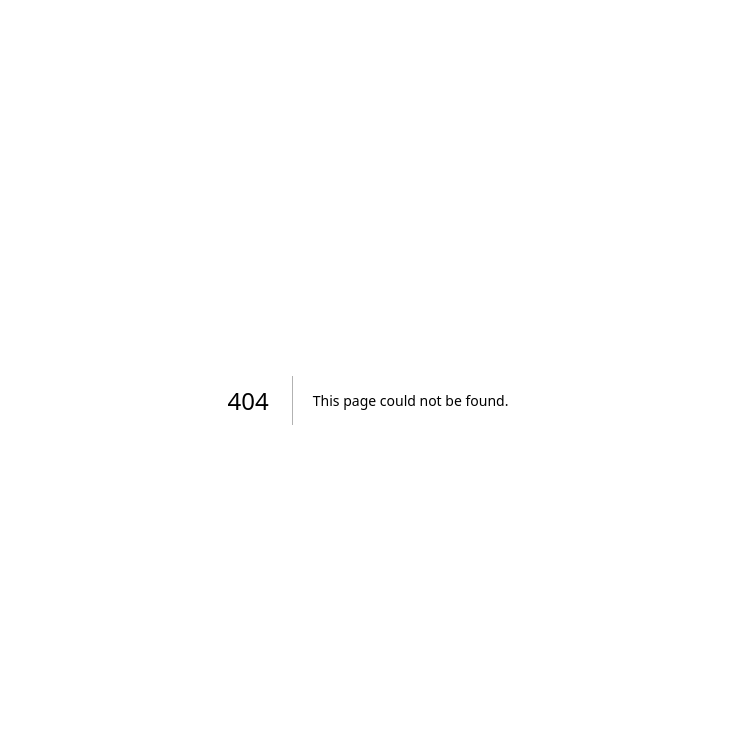
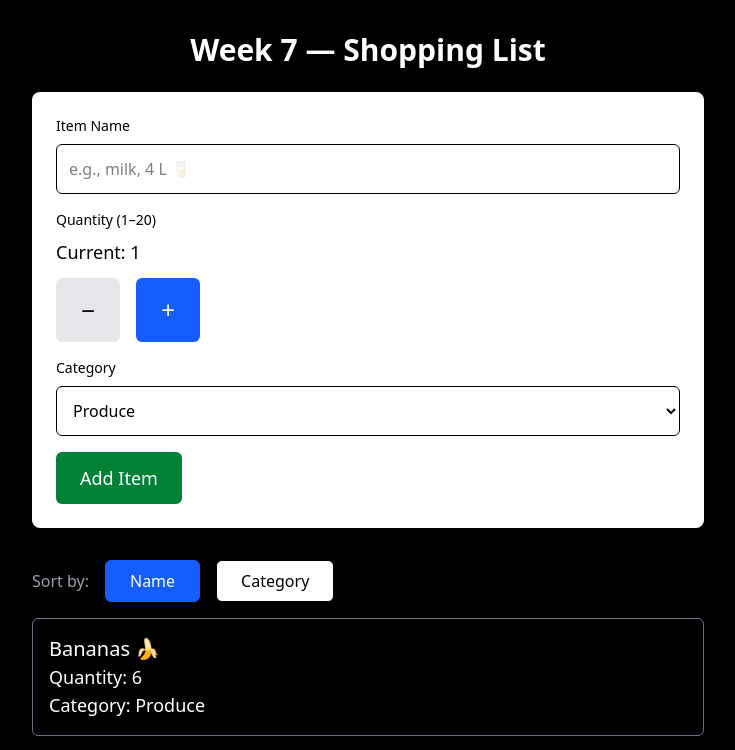
Before and after one commit to Paras10M/cprg306-assignments, a Next.js app: page /week-7 in a window 1280 px wide. Before the commit this address had no page. Shown: the top 750 px of the page, without its empty margins (272-1007 px from the left). Built offline with nearby package versions, Linux system fonts and the light colour scheme.

Commit message:
Add Week 7 Shopping List assignment

```diff
--- a/app/page.tsx
+++ b/app/page.tsx
@@ -32,15 +32,20 @@ export default function HomePage() {
           </Link>
         </p>
 
-        {/* ✅ Week 6 link added */}
         <p>
           <Link href="/week-6" className="underline hover:text-gray-300">
             Go to Week 6 Assignment
           </Link>
         </p>
 
+        {/* ✅ Week 7 link */}
+        <p>
+          <Link href="/week-7" className="underline hover:text-gray-300">
+            Go to Week 7 Assignment
+          </Link>
+        </p>
+
         {/* Optional future weeks */}
-        <p className="text-gray-500">Go to Week 7 →</p>
         <p className="text-gray-500">Go to Week 8 →</p>
       </nav>
 
--- /dev/null
+++ b/app/week-7/item-list.js
@@ -0,0 +1,57 @@
+"use client";
+
+import { useMemo, useState } from "react";
+import Item from "./item";
+
+export default function ItemList({ items }) {
+  const [sortBy, setSortBy] = useState("name"); // "name" | "category"
+
+  const sortedItems = useMemo(() => {
+    const copy = [...items]; // IMPORTANT: don't mutate props
+
+    if (sortBy === "name") {
+      copy.sort((a, b) => a.name.localeCompare(b.name));
+    } else {
+      // Sort by category, then by name (nice UX)
+      copy.sort((a, b) => {
+        const c = a.category.localeCompare(b.category);
+        if (c !== 0) return c;
+        return a.name.localeCompare(b.name);
+      });
+    }
+
+    return copy;
+  }, [items, sortBy]);
+
+  return (
+    <section className="mt-8">
+      <div className="flex items-center gap-4 mb-4">
+        <span className="text-gray-400">Sort by:</span>
+
+        <button
+          className={`px-6 py-2 rounded-md border ${
+            sortBy === "name" ? "bg-blue-600 border-blue-600" : "bg-white text-black"
+          }`}
+          onClick={() => setSortBy("name")}
+        >
+          Name
+        </button>
+
+        <button
+          className={`px-6 py-2 rounded-md border ${
+            sortBy === "category" ? "bg-blue-600 border-blue-600" : "bg-white text-black"
+          }`}
+          onClick={() => setSortBy("category")}
+        >
+          Category
+        </button>
+      </div>
+
+      <ul className="space-y-4">
+        {sortedItems.map((item) => (
+          <Item key={item.id} item={item} />
+        ))}
+      </ul>
+    </section>
+  );
+}
--- /dev/null
+++ b/app/week-7/item.js
@@ -0,0 +1,11 @@
+"use client";
+
+export default function Item({ item }) {
+  return (
+    <li className="border border-gray-500 rounded-md p-4">
+      <p className="text-xl capitalize">{item.name}</p>
+      <p className="text-lg">Quantity: {item.quantity}</p>
+      <p className="text-lg capitalize">Category: {item.category}</p>
+    </li>
+  );
+}
--- /dev/null
+++ b/app/week-7/items.json
@@ -0,0 +1,14 @@
+[
+    { "id": "1", "name": "bananas 🍌", "quantity": 6, "category": "produce" },
+    { "id": "2", "name": "bread 🍞", "quantity": 2, "category": "bakery" },
+    { "id": "3", "name": "broccoli 🥦", "quantity": 3, "category": "produce" },
+    { "id": "4", "name": "chicken breasts, 1 kg 🍗", "quantity": 1, "category": "meat" },
+    { "id": "5", "name": "dish soap 🍽️", "quantity": 1, "category": "household" },
+    { "id": "6", "name": "eggs, dozen 🥚", "quantity": 2, "category": "dairy" },
+    { "id": "7", "name": "hand soap 🧼", "quantity": 4, "category": "household" },
+    { "id": "8", "name": "milk, 4 L 🥛", "quantity": 1, "category": "dairy" },
+    { "id": "9", "name": "paper towels, 6 pack", "quantity": 1, "category": "household" },
+    { "id": "10", "name": "pasta sauce 🍝", "quantity": 3, "category": "canned goods" },
+    { "id": "11", "name": "spaghetti, 454 g 🍝", "quantity": 2, "category": "dry goods" },
+    { "id": "12", "name": "toilet paper, 12 pack 🧻", "quantity": 1, "category": "household" }
+  ]
--- /dev/null
+++ b/app/week-7/new-item.js
@@ -0,0 +1,110 @@
+"use client";
+
+import { useState } from "react";
+
+function makeId() {
+  // Best option if available:
+  if (typeof crypto !== "undefined" && crypto.randomUUID) return crypto.randomUUID();
+  // Fallback:
+  return Math.random().toString(36).slice(2, 11);
+}
+
+export default function NewItem({ onAddItem }) {
+  const [name, setName] = useState("");
+  const [quantity, setQuantity] = useState(1);
+  const [category, setCategory] = useState("produce");
+
+  function handleSubmit(e) {
+    e.preventDefault();
+
+    const cleanedName = name.trim();
+    if (!cleanedName) return;
+
+    const item = {
+      id: makeId(),
+      name: cleanedName,
+      quantity,
+      category,
+    };
+
+    onAddItem(item);
+
+    setName("");
+    setQuantity(1);
+    setCategory("produce");
+  }
+
+  return (
+    <form
+      onSubmit={handleSubmit}
+      className="w-full bg-white text-black p-6 rounded-lg shadow-md space-y-4"
+    >
+      <div>
+        <label className="block mb-2 text-sm font-medium" htmlFor="name">
+          Item Name
+        </label>
+        <input
+          id="name"
+          className="w-full border rounded-md p-3"
+          placeholder="e.g., milk, 4 L 🥛"
+          value={name}
+          onChange={(e) => setName(e.target.value)}
+        />
+      </div>
+
+      <div>
+        <p className="block mb-2 text-sm font-medium">Quantity (1–20)</p>
+        <p className="mb-3 text-lg">Current: {quantity}</p>
+
+        <div className="flex gap-4">
+          <button
+            type="button"
+            className="w-16 h-16 rounded-md bg-gray-200 text-2xl"
+            onClick={() => setQuantity((q) => Math.max(1, q - 1))}
+          >
+            −
+          </button>
+
+          <button
+            type="button"
+            className="w-16 h-16 rounded-md bg-blue-600 text-white text-2xl"
+            onClick={() => setQuantity((q) => Math.min(20, q + 1))}
+          >
+            +
+          </button>
+        </div>
+      </div>
+
+      <div>
+        <label className="block mb-2 text-sm font-medium" htmlFor="category">
+          Category
+        </label>
+        <select
+          id="category"
+          className="w-full border rounded-md p-3"
+          value={category}
+          onChange={(e) => setCategory(e.target.value)}
+        >
+          <option value="produce">Produce</option>
+          <option value="dairy">Dairy</option>
+          <option value="bakery">Bakery</option>
+          <option value="meat">Meat</option>
+          <option value="frozen">Frozen</option>
+          <option value="canned">Canned Goods</option>
+          <option value="dry">Dry Goods</option>
+          <option value="beverages">Beverages</option>
+          <option value="snacks">Snacks</option>
+          <option value="household">Household</option>
+          <option value="other">Other</option>
+        </select>
+      </div>
+
+      <button
+        type="submit"
+        className="bg-green-700 hover:bg-green-600 text-white px-6 py-3 rounded-md text-lg"
+      >
+        Add Item
+      </button>
+    </form>
+  );
+}
--- /dev/null
+++ b/app/week-7/page.js
@@ -0,0 +1,33 @@
+"use client";
+
+import { useState } from "react";
+import itemsData from "./items.json";
+import NewItem from "./new-item";
+import ItemList from "./item-list";
+
+export default function Page() {
+  const [items, setItems] = useState(itemsData);
+
+  function handleAddItem(newItem) {
+    setItems((prev) => [...prev, newItem]);
+  }
+
+  return (
+    <main className="min-h-screen bg-black text-white flex justify-center p-8">
+
+      {/* Centered container */}
+      <div className="w-full max-w-2xl">
+
+        <h1 className="text-3xl font-bold mb-6 text-center">
+          Week 7 — Shopping List
+        </h1>
+
+        <NewItem onAddItem={handleAddItem} />
+
+        <ItemList items={items} />
+
+      </div>
+
+    </main>
+  );
+}
```
